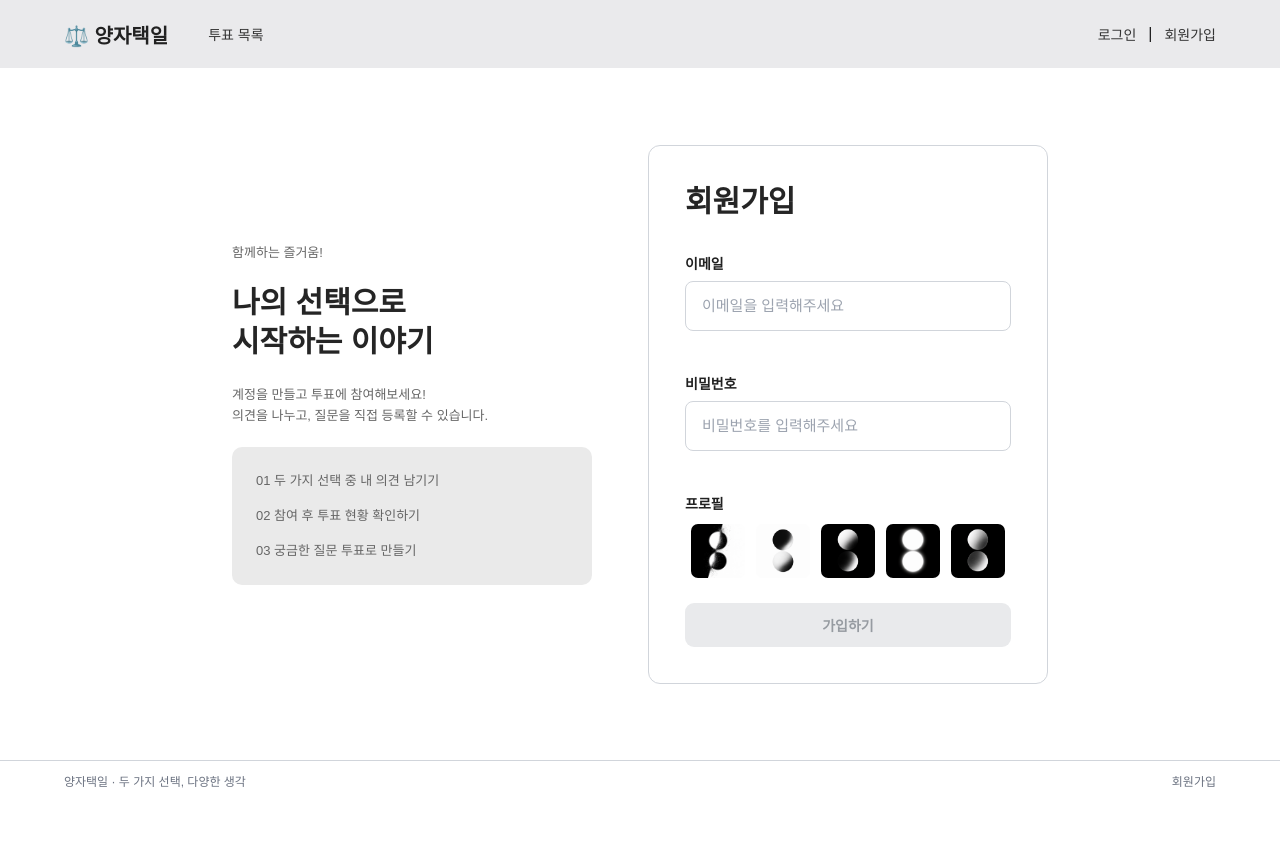
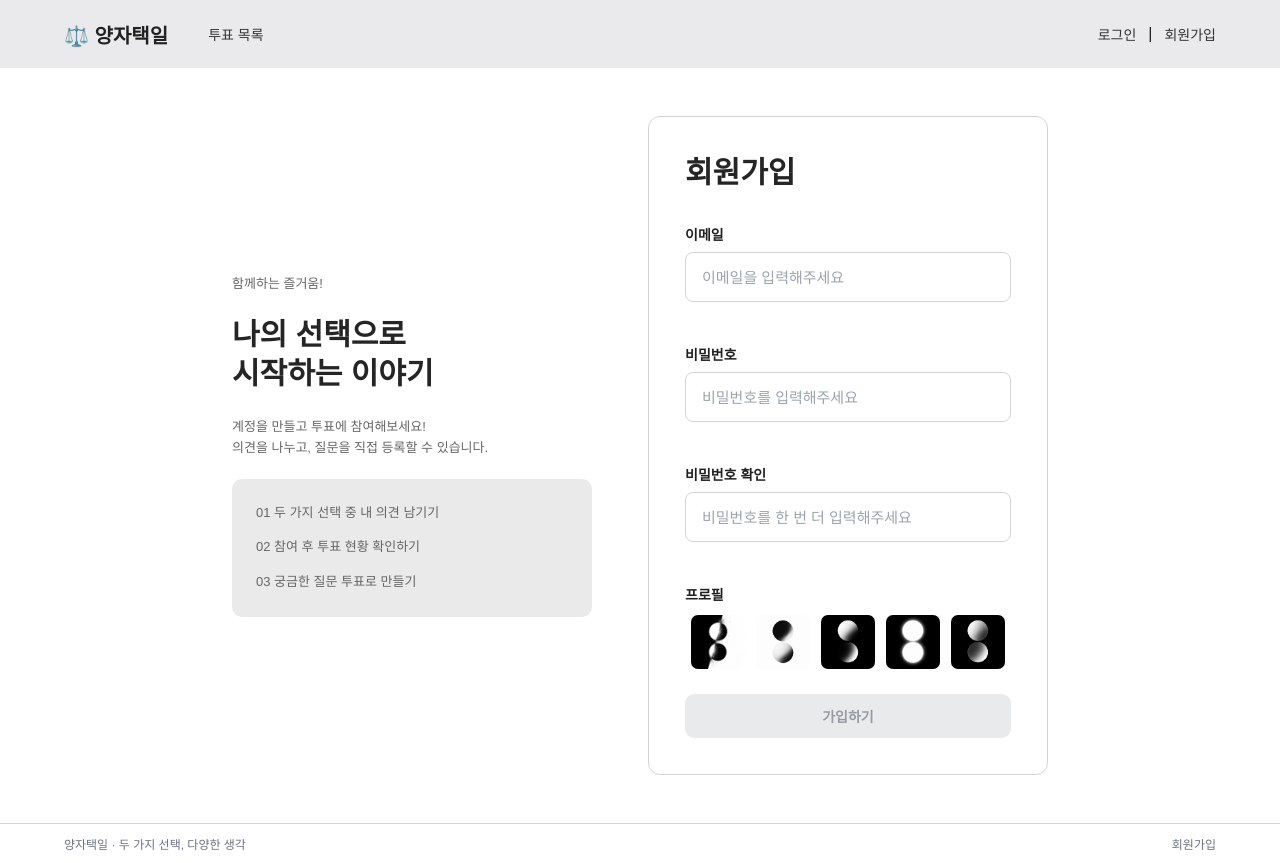
Before and after one commit to aranparrk/either-or, a React (Vite) app in the folder frontend/: page /signup in a window 1280 px wide. Before the commit the page ends 800 px from the top, so only its background shows below. Built offline with nearby package versions, Linux system fonts and the light colour scheme.

Commit message:
[ADD] 비밀번호 확인 기능 추가

```diff
--- a/frontend/src/pages/SignUp.jsx
+++ b/frontend/src/pages/SignUp.jsx
@@ -117,6 +117,7 @@ const SignUp = () => {
   const [inputEmail, setInputEmail] = useState("");
   const [inputPwd, setInputPwd] = useState("");
   const [inputProfileId, setInputProfileId] = useState(0);
+  const [inputPwdConfirm, setInputPwdConfirm] = useState("");
   const [emailStatus, setEmailStatus] = useState("idle");
 
   const nav = useNavigate();
@@ -124,6 +125,8 @@ const SignUp = () => {
   const isEmail = EMAIL_REGEX.test(inputEmail);
   const isPwd = PWD_REGEX.test(inputPwd);
   const isProfileId = inputProfileId >= 1 && inputProfileId <= 5;
+  const isPwdConfirm =
+    inputPwdConfirm.length > 0 && inputPwd === inputPwdConfirm;
 
   const selectProfile = (profileId) => {
     setInputProfileId(profileId);
@@ -160,7 +163,7 @@ const SignUp = () => {
   }, [inputEmail, isEmail]);
 
   const isEmailOk = isEmail && emailStatus === "available";
-  const isAllValid = isEmailOk && isPwd && isProfileId;
+  const isAllValid = isEmailOk && isPwd && isPwdConfirm && isProfileId;
 
   const getEmailMessage = () => {
     if (!inputEmail) return "";
@@ -187,7 +190,7 @@ const SignUp = () => {
     const response = await AxiosApi.memberSignup(
       inputEmail,
       inputPwd,
-      inputProfileId
+      inputProfileId,
     );
 
     console.log(response.data);
@@ -254,6 +257,22 @@ const SignUp = () => {
           </Message>
         </Field>
 
+        <Label>비밀번호 확인</Label>
+        <Field>
+          <Input
+            type="password"
+            value={inputPwdConfirm}
+            placeholder="비밀번호를 한 번 더 입력해주세요"
+            onChange={(e) => setInputPwdConfirm(e.target.value)}
+          />
+          <Message $valid={isPwdConfirm}>
+            {inputPwdConfirm &&
+              (isPwdConfirm
+                ? "비밀번호가 일치합니다."
+                : "비밀번호가 일치하지 않습니다.")}
+          </Message>
+        </Field>
+
         <Label>프로필</Label>
         <ProfileChoice onSelect={selectProfile} selectedId={inputProfileId} />
 
```
Also changed, not shown: 1 other file (tests, documents, lock files or other folders).
